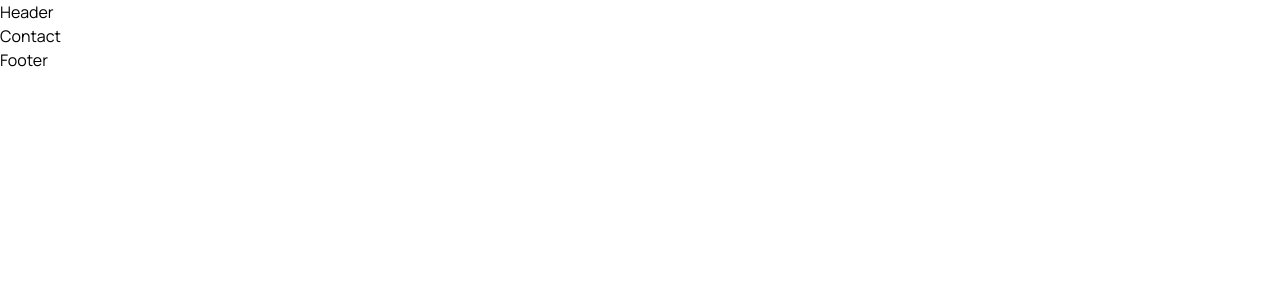
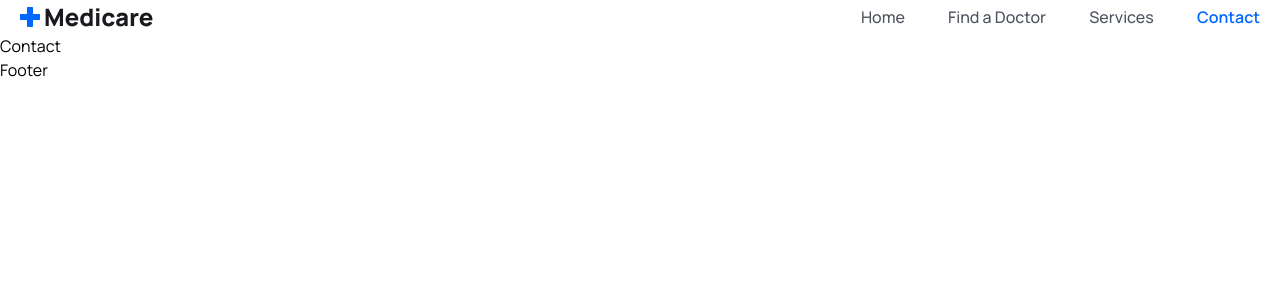
Before and after one commit to ting11222001/Health-Booking-Website, a React (Vite) app in the folder frontend/: page /contact in a window 1280 px wide. Shown: the top 300 px of the page. Built offline with nearby package versions, Linux system fonts and the light colour scheme.

Commit message:
Add navigation links to the header.

```diff
--- a/frontend/src/components/Header/Header.jsx
+++ b/frontend/src/components/Header/Header.jsx
@@ -1,7 +1,56 @@
+import { useEffect, useRef } from "react"
+import logo from "../../assets/images/logo.png"
+import { NavLink, Link } from "react-router-dom"
+
+const navLinks = [
+  {
+    path: '/home',
+    display: 'Home'
+  },
+  {
+    path: '/doctors',
+    display: 'Find a Doctor'
+  },
+  {
+    path: '/services',
+    display: 'Services'
+  },
+  {
+    path: '/contact',
+    display: 'Contact'
+  }
+]
 
 const Header = () => {
   return (
-    <div>Header</div>
+    <header className="header flex items-center">
+      <div className="container">
+        <div className="flex items-center justify-between">
+          {/* === logo === */}
+          <div>
+            <img src={logo} alt="" />
+          </div>
+
+          {/* === menu === */}
+          <div className="navigation">
+            <ul className="menu flex items-center gap-[2.7rem]">
+              {
+                navLinks.map((link, index) => (
+                  <li key={index}>
+                    <NavLink
+                      to={link.path}
+                      className={navClass => navClass.isActive ? 'text-primaryColor text-[16px] leading-7 font-[600]' : 'text-textColor text-[16px] leading-7 font-[500] hover:text-primaryColor'}
+                    >
+                      {link.display}
+                    </NavLink>
+                  </li>
+                ))
+              }
+            </ul>
+          </div>
+        </div>
+      </div>
+    </header>
   )
 }
 
```
